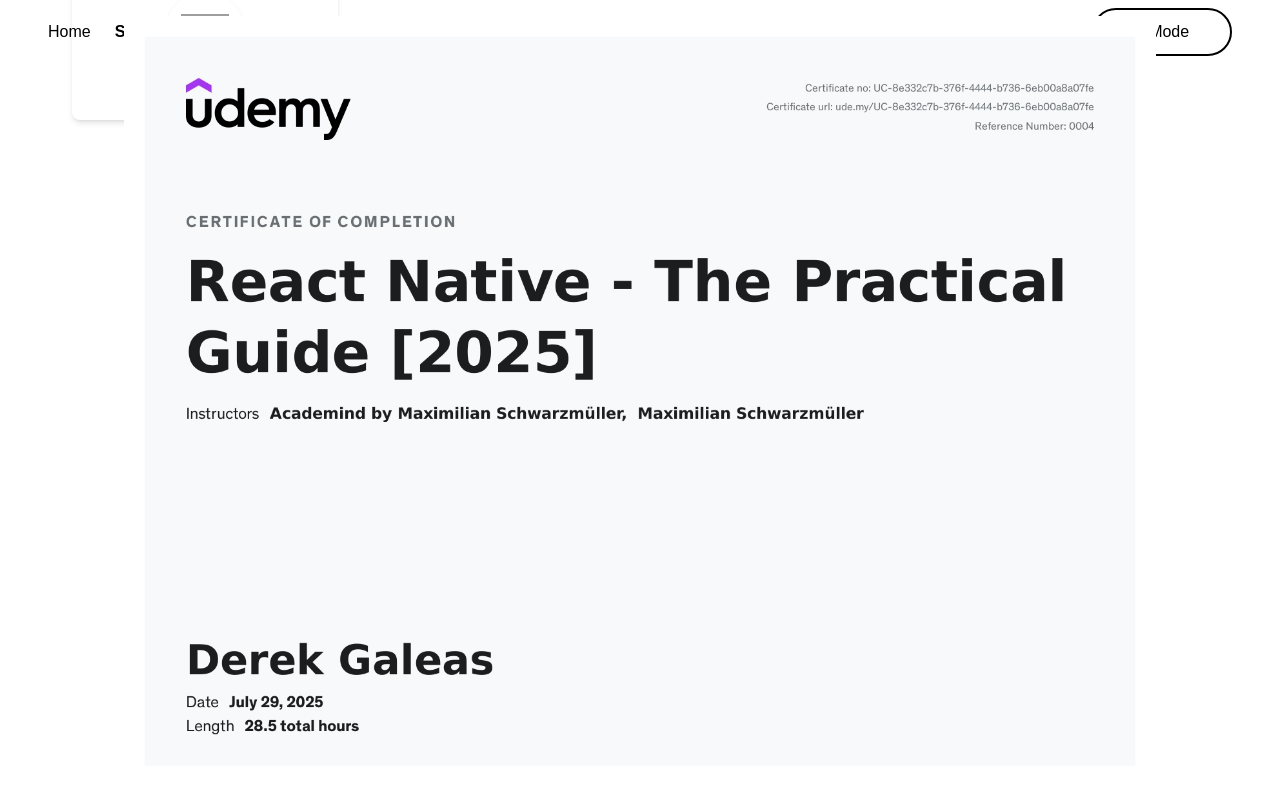
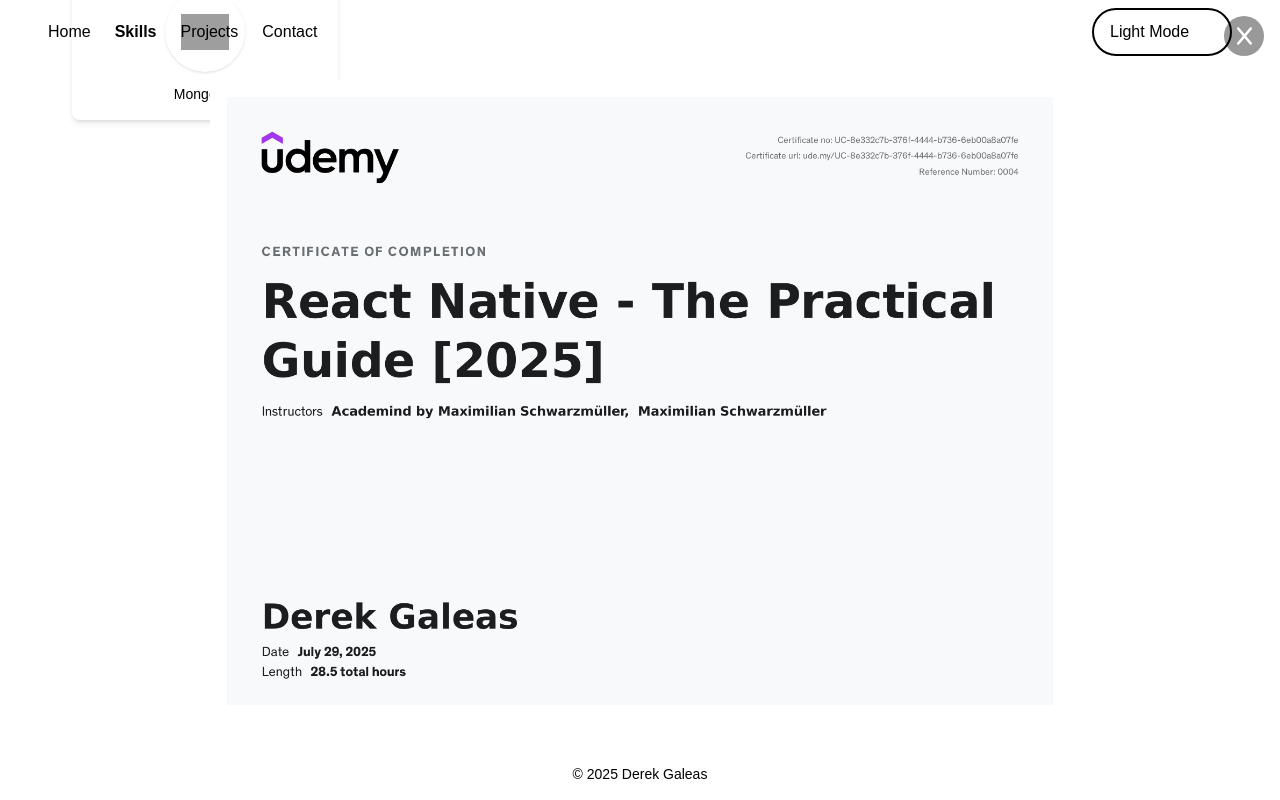
Before and after one commit to DHK2001/portfolio, a Next.js app: page /skills in a window 1280 px wide. Both pictures are taken after a click on the picture 640 px from the left and 1772 px from the top of the page. Shown: the part 1344-2144 px from the top of the page. Built offline with nearby package versions, Linux system fonts and the light colour scheme; grey boxes are pictures that could not be loaded.

Commit message:
correction with image display

```diff
--- a/src/components/ImageDisplay.tsx
+++ b/src/components/ImageDisplay.tsx
@@ -15,15 +15,21 @@
   closeDisplay?: () => void;
 }) => {
   return (
-    <div className="fixed inset-0 w-screen h-screen z-[900] bg-[color:var(--display)]">
-      <div className="relative w-full h-full">
-        <button
-          onClick={closeDisplay}
-          className="absolute top-5 left-5 z-[1000] h-8 w-8 flex items-center justify-center cursor-pointer hover:opacity-50"
-        >
-          <FontAwesomeIcon icon={faX} size="lg" color="white" />
-        </button>
-        <Image src={imageUrl} alt={name} fill className="object-contain p-4" />
+    <div className="fixed inset-0 z-[900] bg-[color:var(--display)] flex items-center justify-center p-4 sm:p-10">
+      <button
+        onClick={closeDisplay}
+        className="absolute top-4 right-4 z-[1000] h-10 w-10 flex items-center justify-center rounded-full bg-black/40 hover:bg-black/60 transition"
+      >
+        <FontAwesomeIcon icon={faX} size="lg" color="white" />
+      </button>
+
+      <div className="relative w-full max-w-5xl h-[80vh]">
+        <Image
+          src={imageUrl}
+          alt={name}
+          fill
+          className="object-contain rounded-lg"
+        />
       </div>
     </div>
   );
```
